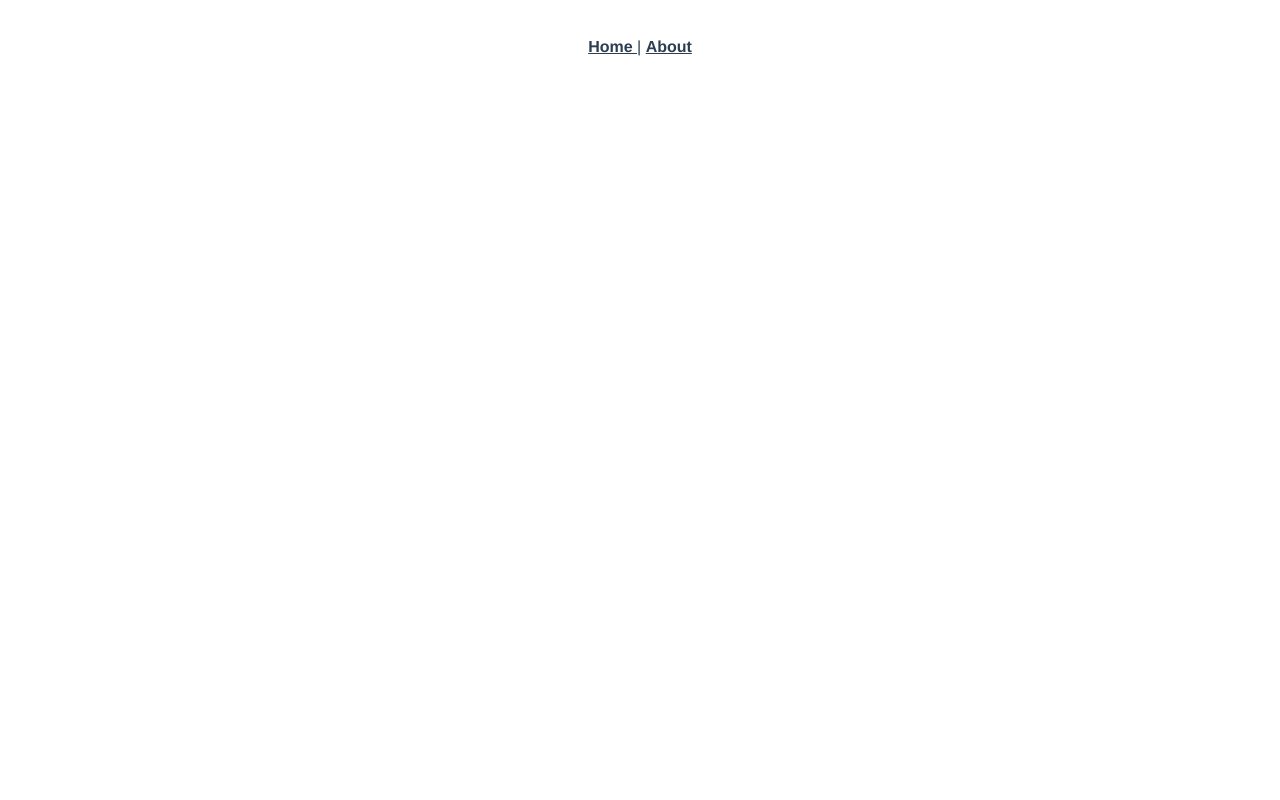
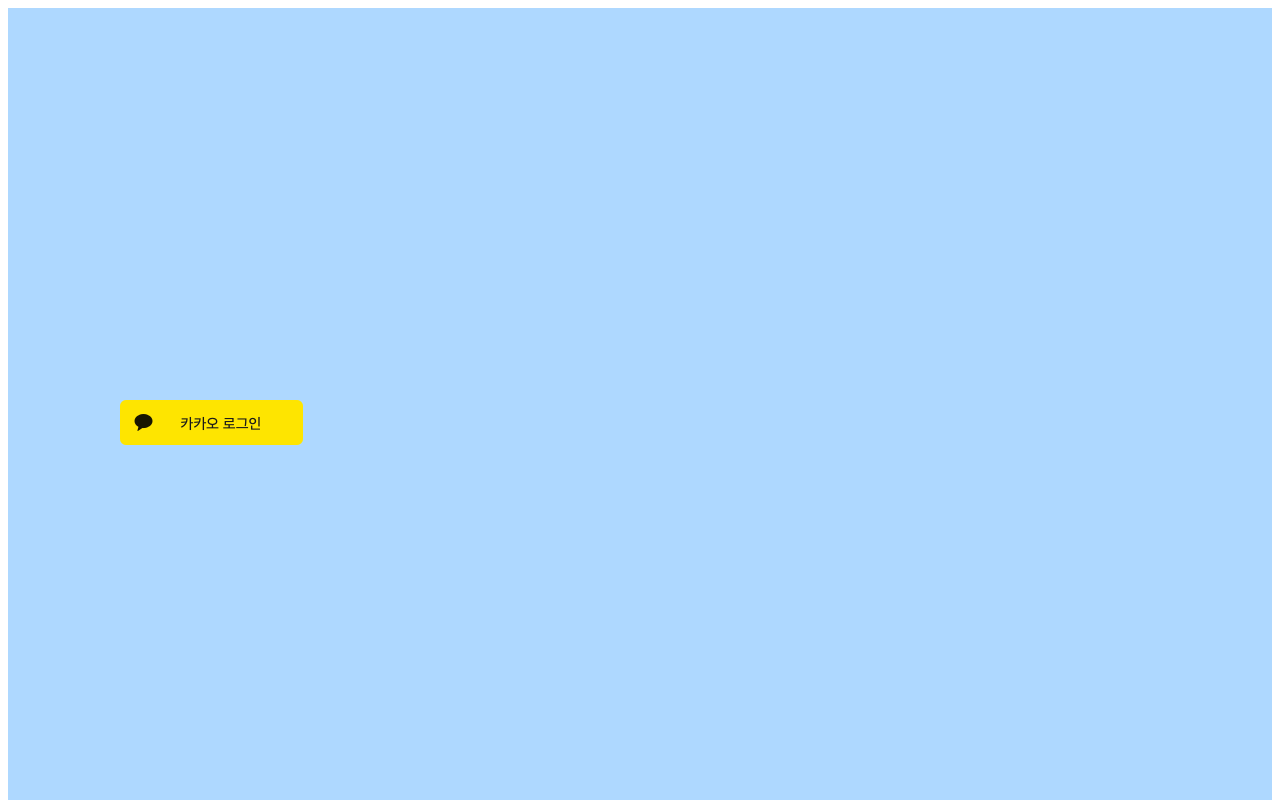
Before and after one commit to KiCoLearn/KiCoLearn, a Vue app in the folder frontend/: page /sign in a window 1280 px wide. Shown: the top 800 px of the page. Built offline with nearby package versions, Linux system fonts and the light colour scheme.

Commit message:
S03P31A506-11 : Add Sign up

```diff
--- a/frontend/src/App.vue
+++ b/frontend/src/App.vue
@@ -1,11 +1,17 @@
 <template>
     <div id="app">
         <div id="nav">
-            <router-link to="/">
-                Home
-            </router-link> |
-            <router-link to="/about">
-                About
+            <img
+                class="mainimg"
+                src="@/assets/background.jpg"
+                alt="배경 이미지"
+            >
+            <router-link to="/sign">
+                <img
+                    class="kakao-sign"
+                    src="@/assets/kakao.png"
+                    alt="카카오 로그인"
+                >
             </router-link>
         </div>
         <router-view />
@@ -22,7 +28,7 @@
 }
 
 #nav {
-  padding: 30px;
+  padding: 0px;
 }
 
 #nav a {
@@ -33,4 +39,15 @@
 #nav a.router-link-exact-active {
   color: #42b983;
 }
+.mainimg {
+  opacity: 0.5;
+  background-size: 100%;
+  width: 100%;
+  height: 100%;
+}
+.kakao-sign{
+    position: absolute;
+    top: 400px;
+    left: 120px;
+}
 </style>
--- a/frontend/src/router/index.js
+++ b/frontend/src/router/index.js
@@ -1,23 +1,16 @@
 import Vue from 'vue';
 import VueRouter from 'vue-router';
-import Home from '../views/Home.vue';
+//import Home from '../views/Home.vue';
+import Sign from '../views/Sign.vue';
 
 Vue.use(VueRouter);
 
 const routes = [
     {
-        path: '/',
-        name: 'Home',
-        component: Home,
-    },
-    {
-        path: '/about',
-        name: 'About',
-        // route level code-splitting
-        // this generates a separate chunk (about.[hash].js) for this route
-        // which is lazy-loaded when the route is visited.
-        component: () => import(/* webpackChunkName: "about" */ '../views/About.vue'),
-    },
+        path: '/sign',
+        name: 'Sign',
+        component:Sign
+    }
 ];
 
 const router = new VueRouter({
--- /dev/null
+++ b/frontend/src/views/Sign.vue
@@ -0,0 +1,14 @@
+<template>
+    <div class="sign">
+        <div class="kakao-sign" />
+    </div>
+</template>
+
+<style scoped>
+.kakao-sign{
+    align-self: center;
+    position: absolute;
+    top: 80%;
+    left: 40%;
+}
+</style>
```
Also changed, not shown: frontend/src/assets/background.jpg (added), frontend/src/assets/kakao.png (added).
